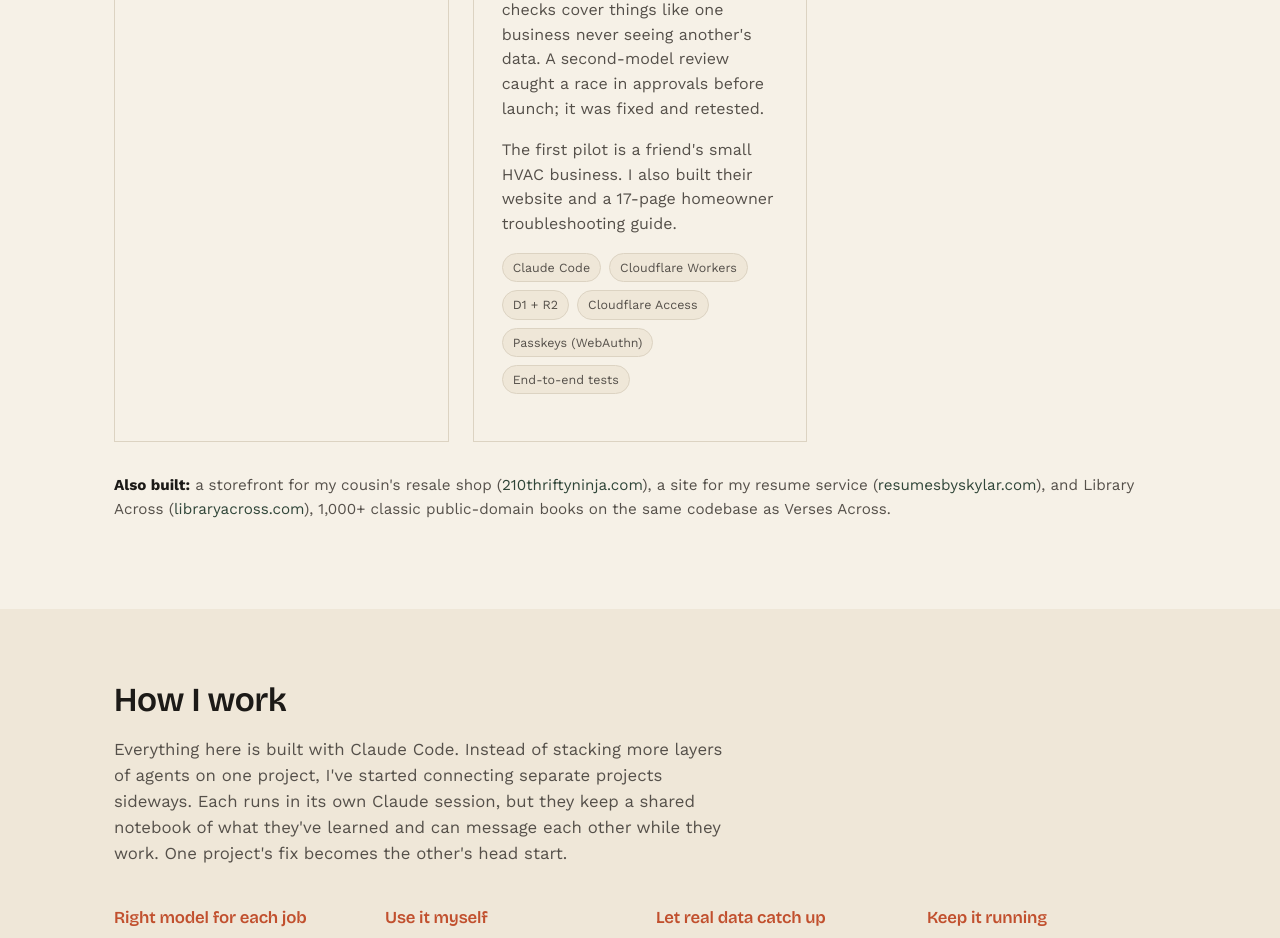
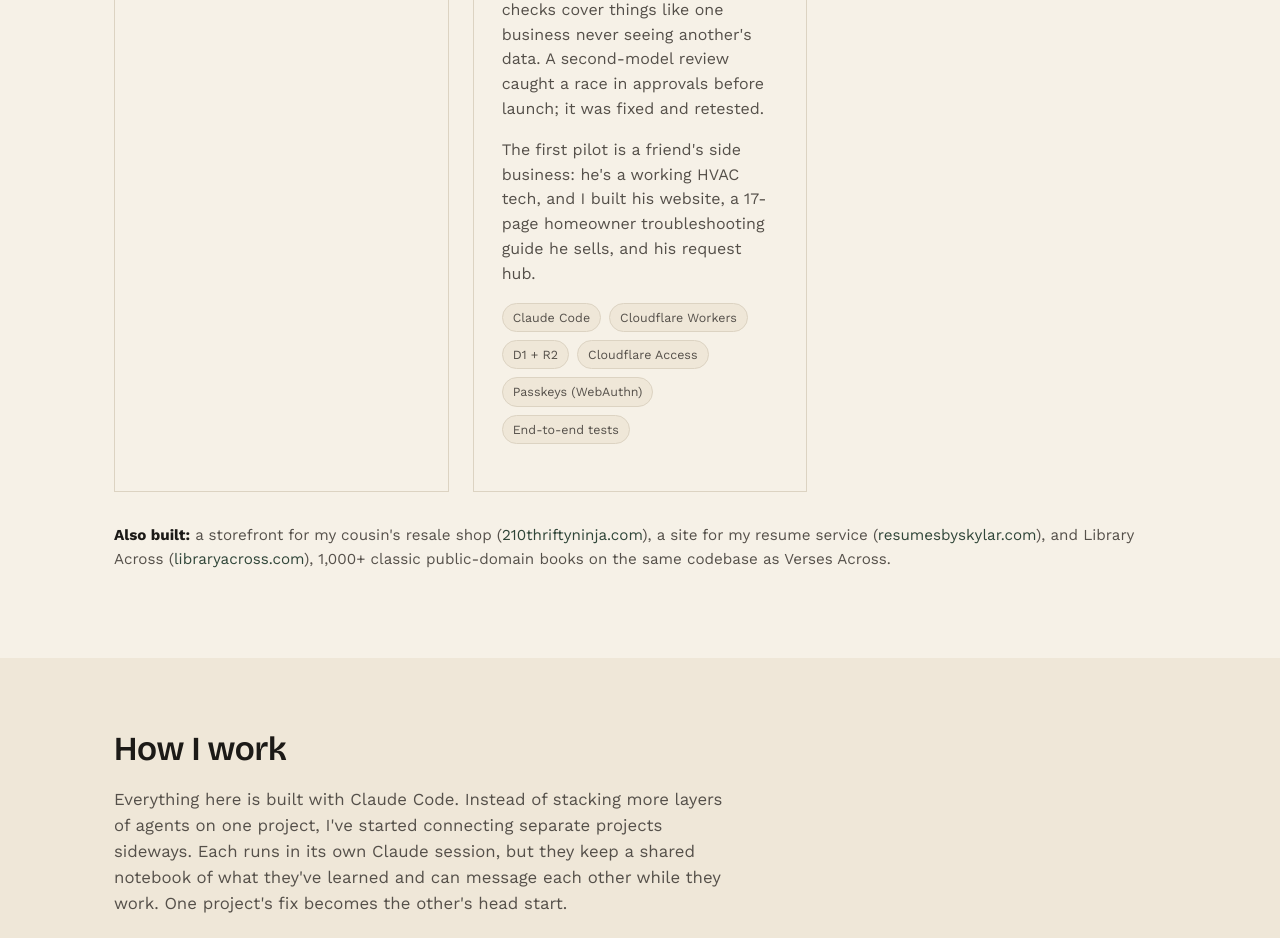
Before and after one commit to sknapp1991/sknapp1991.github.io, a plain HTML site: page index.html in a window 1280 px wide. Shown: the part 2500-3438 px from the top of the page. Drawn offline with nearby package versions, Linux system fonts and the light colour scheme.

Commit message:
Hub card: describe the first pilot accurately (a friend's side business)
Co-Authored-By: Claude Opus 5.5 <noreply@anthropic.com>

```diff
--- a/index.html
+++ b/index.html
@@ -134,8 +134,8 @@
             vote on, a dashboard with an hourly site check, an audit log, and every version of the business's files.
             117 automated end-to-end checks cover things like one business never seeing another's data. A second-model
             review caught a race in approvals before launch; it was fixed and retested.</p>
-            <p>The first pilot is a friend's small HVAC business. I also built their website and a 17-page homeowner
-            troubleshooting guide.</p>
+            <p>The first pilot is a friend's side business: he's a working HVAC tech, and I built his website, a 17-page
+            homeowner troubleshooting guide he sells, and his request hub.</p>
             <ul class="project-stack">
               <li>Claude Code</li><li>Cloudflare Workers</li><li>D1 + R2</li><li>Cloudflare Access</li><li>Passkeys (WebAuthn)</li><li>End-to-end tests</li>
             </ul>
```
